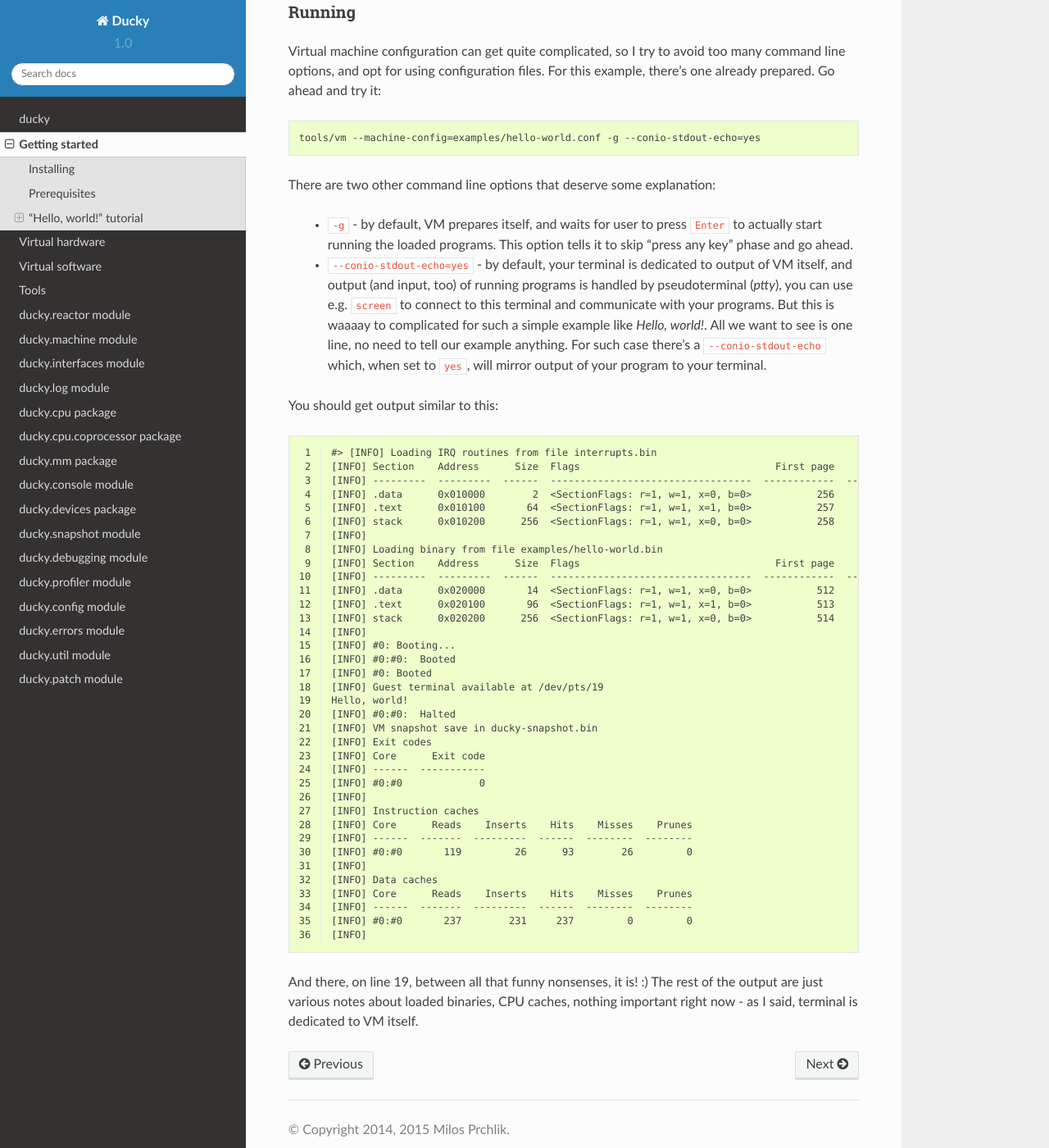
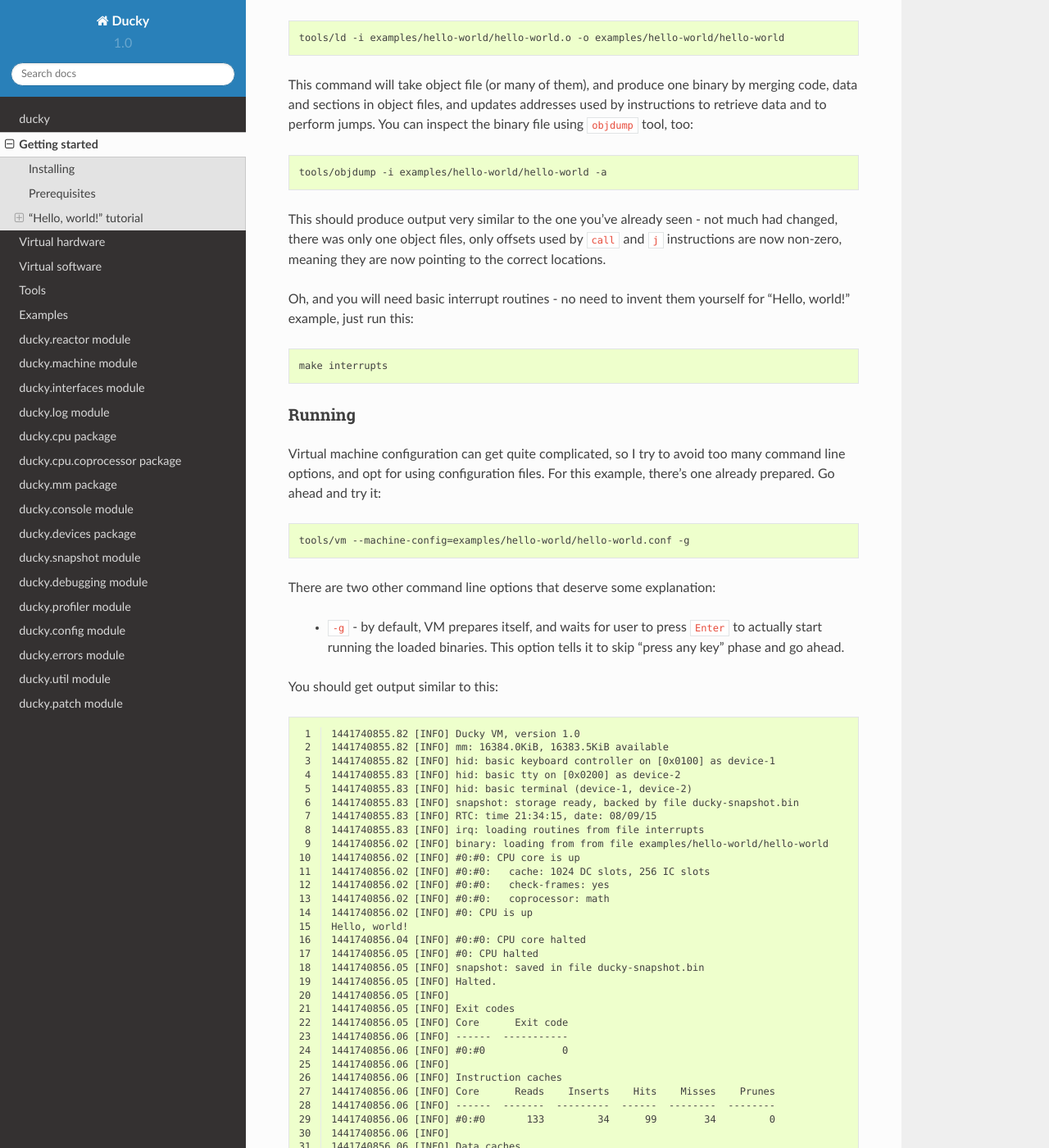
Before and after one commit to happz/ducky-legacy, a Sphinx documentation site: the page built from docs/getting-started.rst, in a window 1280 px wide and 1400 px high, scrolled down 3087 px. Shown: the whole window at 82% size. Built offline with Sphinx 7.4.7 and the Read the Docs theme 2.0.0, drawn with Linux system fonts in a browser that asks for light colours; some of the changed text lies outside the part shown.

Commit message:
Docs update
 - "Getting started" is now up to date
 - page for examples - not finished, just a placeholder

```diff
--- a/docs/getting-started.rst
+++ b/docs/getting-started.rst
@@ -91,13 +91,13 @@ Virtual machine needs binary (or bytecode, as you wish...) code, and there's a t
 
 .. code-block:: none
 
-  tools/as -i examples/hello-world.asm -o examples/hello-world.bin
+  tools/as -i examples/hello-world/hello-world.asm -o examples/hello-world/hello-world.o
 
-This command will translate source code to instructions for VM. You can inspect the binary files using ``objdump`` tool:
+This command will translate source code to object file, containing instructions for VM and other resources. You can inspect the object file using ``objdump`` tool:
 
 .. code-block:: none
 
-  tools/objdump -i examples/hello-world.bin -a
+  tools/objdump -i examples/hello-world/hello-world.o -a
 
 This should produce output similar to this one:
 
@@ -159,7 +159,25 @@ This should produce output similar to this one:
   [INFO]   0x00015C (0x0000000E) ret
   [INFO]
 
-You can see internal section in the binary file, list of symbols, and disassembled instructions (with labels replaced by proper offsets).
+You can see internal sections in the object file, list of symbols, and disassembled instructions, with labels replaced by dummy offsets. Offsets in jump instructions make no sense yet because object file is not the finalized binary - yet. For that, there's another tool:
+
+.. code-block:: none
+
+  tools/ld -i examples/hello-world/hello-world.o -o examples/hello-world/hello-world
+
+This command will take object file (or many of them), and produce one binary by merging code, data and sections in object files, and updates addresses used by instructions to retrieve data and to perform jumps. You can inspect the binary file using ``objdump`` tool, too:
+
+.. code-block:: none
+
+  tools/objdump -i examples/hello-world/hello-world -a
+
+This should produce output very similar to the one you've already seen - not much had changed, there was only one object files, only offsets used by ``call`` and ``j`` instructions are now non-zero, meaning they are now pointing to the correct locations.
+
+Oh, and you will need basic interrupt routines - no need to invent them yourself for "Hello, world!" example, just run this:
+
+.. code-block:: none
+
+  make interrupts
 
 
 Running
@@ -169,53 +187,57 @@ Virtual machine configuration can get quite complicated, so I try to avoid too m
 
 .. code-block:: none
 
-  tools/vm --machine-config=examples/hello-world.conf -g --conio-stdout-echo=yes
+  tools/vm --machine-config=examples/hello-world/hello-world.conf -g
 
 There are two other command line options that deserve some explanation:
 
- - ``-g`` - by default, VM prepares itself, and waits for user to press ``Enter`` to actually start running the loaded programs. This option tells it to skip "press any key" phase and go ahead.
- - ``--conio-stdout-echo=yes`` - by default, your terminal is dedicated to output of VM itself, and output (and input, too) of running programs is handled by pseudoterminal (`ptty`), you can use e.g. ``screen`` to connect to this terminal and communicate with your programs. But this is waaaay to complicated for such a simple example like `Hello, world!`. All we want to see is one line, no need to tell our example anything. For such case there's a ``--conio-stdout-echo`` which, when set to ``yes``, will mirror output of your program to your terminal.
+ - ``-g`` - by default, VM prepares itself, and waits for user to press ``Enter`` to actually start running the loaded binaries. This option tells it to skip "press any key" phase and go ahead.
 
 You should get output similar to this:
 
 .. code-block:: none
   :linenos:
 
-  #> [INFO] Loading IRQ routines from file interrupts.bin
-  [INFO] Section    Address      Size  Flags                                 First page    Last page
-  [INFO] ---------  ---------  ------  ----------------------------------  ------------  -----------
-  [INFO] .data      0x010000        2  <SectionFlags: r=1, w=1, x=0, b=0>           256          256
-  [INFO] .text      0x010100       64  <SectionFlags: r=1, w=1, x=1, b=0>           257          257
-  [INFO] stack      0x010200      256  <SectionFlags: r=1, w=1, x=0, b=0>           258          258
-  [INFO]
-  [INFO] Loading binary from file examples/hello-world.bin
-  [INFO] Section    Address      Size  Flags                                 First page    Last page
-  [INFO] ---------  ---------  ------  ----------------------------------  ------------  -----------
-  [INFO] .data      0x020000       14  <SectionFlags: r=1, w=1, x=0, b=0>           512          512
-  [INFO] .text      0x020100       96  <SectionFlags: r=1, w=1, x=1, b=0>           513          513
-  [INFO] stack      0x020200      256  <SectionFlags: r=1, w=1, x=0, b=0>           514          514
-  [INFO]
-  [INFO] #0: Booting...
-  [INFO] #0:#0:  Booted
-  [INFO] #0: Booted
-  [INFO] Guest terminal available at /dev/pts/19
+  1441740855.82 [INFO] Ducky VM, version 1.0
+  1441740855.82 [INFO] mm: 16384.0KiB, 16383.5KiB available
+  1441740855.82 [INFO] hid: basic keyboard controller on [0x0100] as device-1
+  1441740855.83 [INFO] hid: basic tty on [0x0200] as device-2
+  1441740855.83 [INFO] hid: basic terminal (device-1, device-2)
+  1441740855.83 [INFO] snapshot: storage ready, backed by file ducky-snapshot.bin
+  1441740855.83 [INFO] RTC: time 21:34:15, date: 08/09/15
+  1441740855.83 [INFO] irq: loading routines from file interrupts
+  1441740856.02 [INFO] binary: loading from from file examples/hello-world/hello-world
+  1441740856.02 [INFO] #0:#0: CPU core is up
+  1441740856.02 [INFO] #0:#0:   cache: 1024 DC slots, 256 IC slots
+  1441740856.02 [INFO] #0:#0:   check-frames: yes
+  1441740856.02 [INFO] #0:#0:   coprocessor: math
+  1441740856.02 [INFO] #0: CPU is up
   Hello, world!
-  [INFO] #0:#0:  Halted
-  [INFO] VM snapshot save in ducky-snapshot.bin
-  [INFO] Exit codes
-  [INFO] Core      Exit code
-  [INFO] ------  -----------
-  [INFO] #0:#0             0
-  [INFO]
-  [INFO] Instruction caches
-  [INFO] Core      Reads    Inserts    Hits    Misses    Prunes
-  [INFO] ------  -------  ---------  ------  --------  --------
-  [INFO] #0:#0       119         26      93        26         0
-  [INFO]
-  [INFO] Data caches
-  [INFO] Core      Reads    Inserts    Hits    Misses    Prunes
-  [INFO] ------  -------  ---------  ------  --------  --------
-  [INFO] #0:#0       237        231     237         0         0
-  [INFO]
+  1441740856.04 [INFO] #0:#0: CPU core halted
+  1441740856.05 [INFO] #0: CPU halted
+  1441740856.05 [INFO] snapshot: saved in file ducky-snapshot.bin
+  1441740856.05 [INFO] Halted.
+  1441740856.05 [INFO]
+  1441740856.05 [INFO] Exit codes
+  1441740856.05 [INFO] Core      Exit code
+  1441740856.06 [INFO] ------  -----------
+  1441740856.06 [INFO] #0:#0             0
+  1441740856.06 [INFO]
+  1441740856.06 [INFO] Instruction caches
+  1441740856.06 [INFO] Core      Reads    Inserts    Hits    Misses    Prunes
+  1441740856.06 [INFO] ------  -------  ---------  ------  --------  --------
+  1441740856.06 [INFO] #0:#0       133         34      99        34         0
+  1441740856.06 [INFO]
+  1441740856.06 [INFO] Data caches
+  1441740856.06 [INFO] Core      Reads    Inserts    Hits    Misses    Prunes
+  1441740856.06 [INFO] ------  -------  ---------  ------  --------  --------
+  1441740856.06 [INFO] #0:#0        93        173      85         8         0
+  1441740856.06 [INFO]
+  1441740856.06 [INFO] Core    Ticks
+  1441740856.06 [INFO] ------  -------
+  1441740856.06 [INFO] #0:#0   133
+  1441740856.06 [INFO]
+  1441740856.06 [INFO] Executed instructions: 133 0.028670 (4639.0223/sec)
+  1441740856.06 [INFO]
 
-And there, on line 19, between all that funny nonsenses, it is! :) The rest of the output are just various notes about loaded binaries, CPU caches, nothing important right now - as I said, terminal is dedicated to VM itself.
+And there, on line 15, between all that funny nonsenses, it is! :) The rest of the output are just various notes about loaded binaries, CPU caches, nothing important right now - as I said, terminal is dedicated to VM itself.
--- a/docs/index.rst
+++ b/docs/index.rst
@@ -20,6 +20,7 @@ About
   hardware.rst
   software.rst
   tools.rst
+  examples.rst
 
 
 Code Documentation
```
Also changed, not shown: docs/examples.rst (added, +18 -0 lines).
